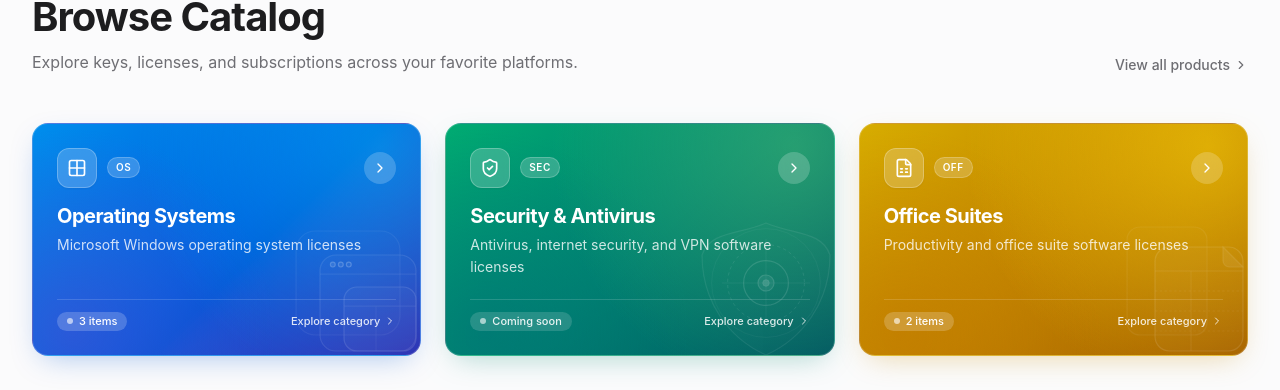
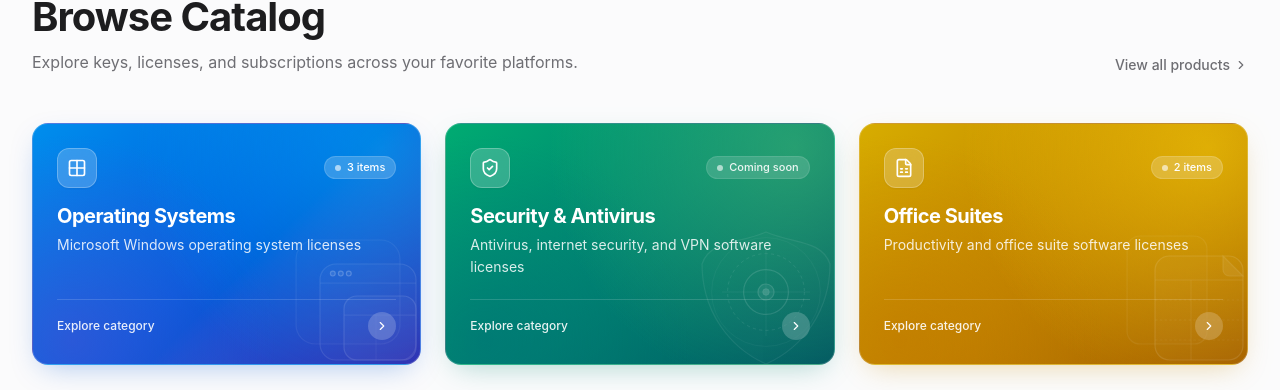
Before and after one commit to t0khyo/muftahy-fe, a React (Vite) app in the folder apps/storefront/: page /en in a window 1280 px wide. Shown: the part 2246-2636 px from the top of the page. Built offline with nearby package versions, Linux system fonts and the light colour scheme; no server answers; what blobatar would draw is missing.

Commit message:
refactor: redesign browse section category cards UI and layout

```diff
--- a/apps/storefront/src/features/home/components/browse-section.tsx
+++ b/apps/storefront/src/features/home/components/browse-section.tsx
@@ -37,31 +37,26 @@ interface CanonicalCategory {
 
 interface CategoryTheme {
   cardClass: string
-  codeLabel: string
   pattern: React.ComponentType<{ className?: string }>
 }
 
 const CATEGORY_THEMES: Record<string, CategoryTheme> = {
   'operating-systems': {
     cardClass: 'apple-card-os',
-    codeLabel: 'OS',
     pattern: OsWindowPattern,
   },
   'security-antivirus': {
     cardClass: 'apple-card-security',
-    codeLabel: 'SEC',
     pattern: SecurityRadarPattern,
   },
   'office-suites': {
     cardClass: 'apple-card-office',
-    codeLabel: 'OFF',
     pattern: OfficeFolioPattern,
   },
 }
 
 const DEFAULT_THEME: CategoryTheme = {
   cardClass: 'apple-card-fallback',
-  codeLabel: 'CAT',
   pattern: PrismRibbonPattern,
 }
 
@@ -242,38 +237,15 @@ export function BrowseSection({ config, className = '' }: BrowseSectionProps) {
                   <Pattern className="size-full" />
                 </div>
 
-                <div className="relative space-y-3">
-                  {/* Card Header Row: Glass Icon + Code Pill + Step Chevron */}
+                <div className="relative space-y-3.5">
+                  {/* Tier 1: Visual Identity (Icon) + Scannable Availability Badge */}
                   <div className="flex items-center justify-between gap-2.5">
-                    <div className="flex items-center gap-2.5">
                     <div className="size-10 rounded-xl bg-white/20 backdrop-blur-md text-white border border-white/25 flex items-center justify-center shadow-xs transition-transform duration-300 ease-out group-hover:scale-105">
                       <Icon className="size-5" />
                     </div>
-                      <span className="inline-flex items-center px-2 py-0.5 rounded-full text-[10px] font-semibold tracking-wider uppercase bg-white/20 backdrop-blur-md text-white border border-white/20">
-                        {cat.code || theme.codeLabel}
-                      </span>
-                    </div>
 
-                    <div className="size-8 rounded-full bg-white/20 backdrop-blur-md text-white flex items-center justify-center group-hover:bg-white group-hover:text-black transition-all duration-200 shrink-0">
-                      <ChevronRight className="size-4 transition-transform duration-200 group-hover:translate-x-0.5 rtl:rotate-180 rtl:group-hover:-translate-x-0.5" />
-                    </div>
-                  </div>
-
-                  {/* Body Content */}
-                  <div className="space-y-1 pt-0.5">
-                    <h3 className="text-lg sm:text-xl font-bold tracking-tight text-white transition-colors duration-200">
-                      {title}
-                    </h3>
-                    <p className="text-xs sm:text-sm text-white/80 leading-relaxed line-clamp-2">
-                      {description}
-                    </p>
-                  </div>
-                </div>
-
-                {/* Footer Status Bar: Count / Coming Soon & Quiet Action Hint */}
-                <div className="relative mt-5 pt-3 border-t border-white/15 flex items-center justify-between text-xs text-white">
                     {count > 0 ? (
-                    <span className="inline-flex items-center gap-1.5 rounded-full bg-white/20 backdrop-blur-md px-2.5 py-0.5 text-[11px] font-medium text-white">
+                      <span className="inline-flex items-center gap-1.5 rounded-full bg-white/20 backdrop-blur-md px-2.5 py-0.5 text-[11px] font-medium text-white border border-white/15">
                         <span className="size-1.5 rounded-full bg-white animate-pulse" aria-hidden="true" />
                         {t('browse.itemCount', {
                           ns: 'home',
@@ -282,7 +254,7 @@ export function BrowseSection({ config, className = '' }: BrowseSectionProps) {
                         })}
                       </span>
                     ) : (
-                    <span className="inline-flex items-center gap-1.5 rounded-full bg-white/15 backdrop-blur-md px-2.5 py-0.5 text-[11px] font-medium text-white/90">
+                      <span className="inline-flex items-center gap-1.5 rounded-full bg-white/15 backdrop-blur-md px-2.5 py-0.5 text-[11px] font-medium text-white/90 border border-white/10">
                         <span className="size-1.5 rounded-full bg-white/60" aria-hidden="true" />
                         {t('browse.comingSoon', {
                           ns: 'home',
@@ -290,11 +262,27 @@ export function BrowseSection({ config, className = '' }: BrowseSectionProps) {
                         })}
                       </span>
                     )}
+                  </div>
 
-                  <span className="inline-flex items-center gap-1 text-[11px] font-medium text-white/85 group-hover:text-white transition-colors duration-200">
-                    <span>{t('browse.exploreCategory', { ns: 'home', defaultValue: isRtl ? 'استكشف' : 'Explore' })}</span>
-                    <ChevronRight className="size-3 transition-transform duration-200 group-hover:translate-x-0.5 rtl:rotate-180 rtl:group-hover:-translate-x-0.5" />
+                  {/* Tier 2: Primary Content (Title + Concise Description) */}
+                  <div className="space-y-1">
+                    <h3 className="text-lg sm:text-xl font-bold tracking-tight text-white">
+                      {title}
+                    </h3>
+                    <p className="text-xs sm:text-sm text-white/85 leading-relaxed line-clamp-2">
+                      {description}
+                    </p>
+                  </div>
+                </div>
+
+                {/* Tier 3: Single Clear Action Cue */}
+                <div className="relative mt-5 pt-3 border-t border-white/15 flex items-center justify-between text-xs text-white/90 group-hover:text-white transition-colors duration-200">
+                  <span className="font-medium">
+                    {t('browse.exploreCategory', { ns: 'home', defaultValue: isRtl ? 'استكشف القسم' : 'Explore category' })}
                   </span>
+                  <div className="size-7 rounded-full bg-white/20 backdrop-blur-md text-white flex items-center justify-center group-hover:bg-white group-hover:text-black transition-all duration-200 shrink-0">
+                    <ChevronRight className="size-3.5 transition-transform duration-200 group-hover:translate-x-0.5 rtl:rotate-180 rtl:group-hover:-translate-x-0.5" />
+                  </div>
                 </div>
               </Link>
             )
```
Lines whose indentation alone changed are shown as unchanged.
